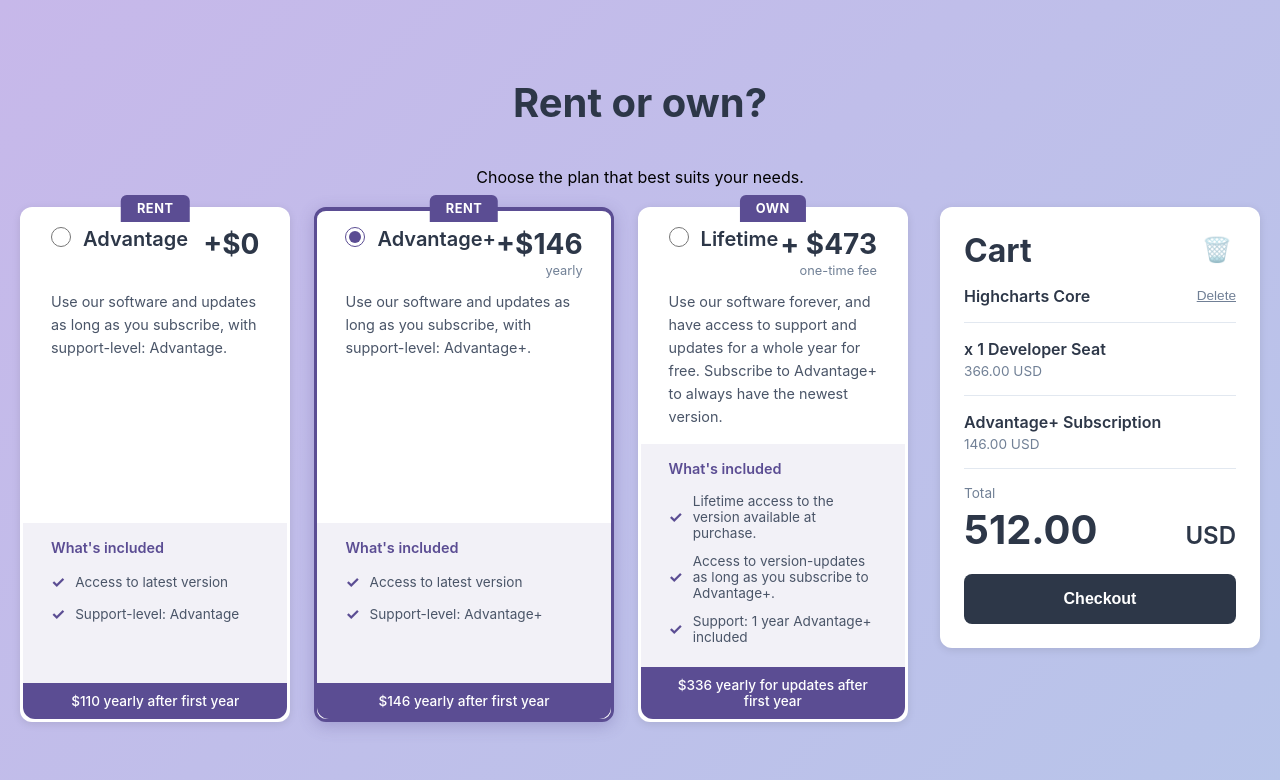
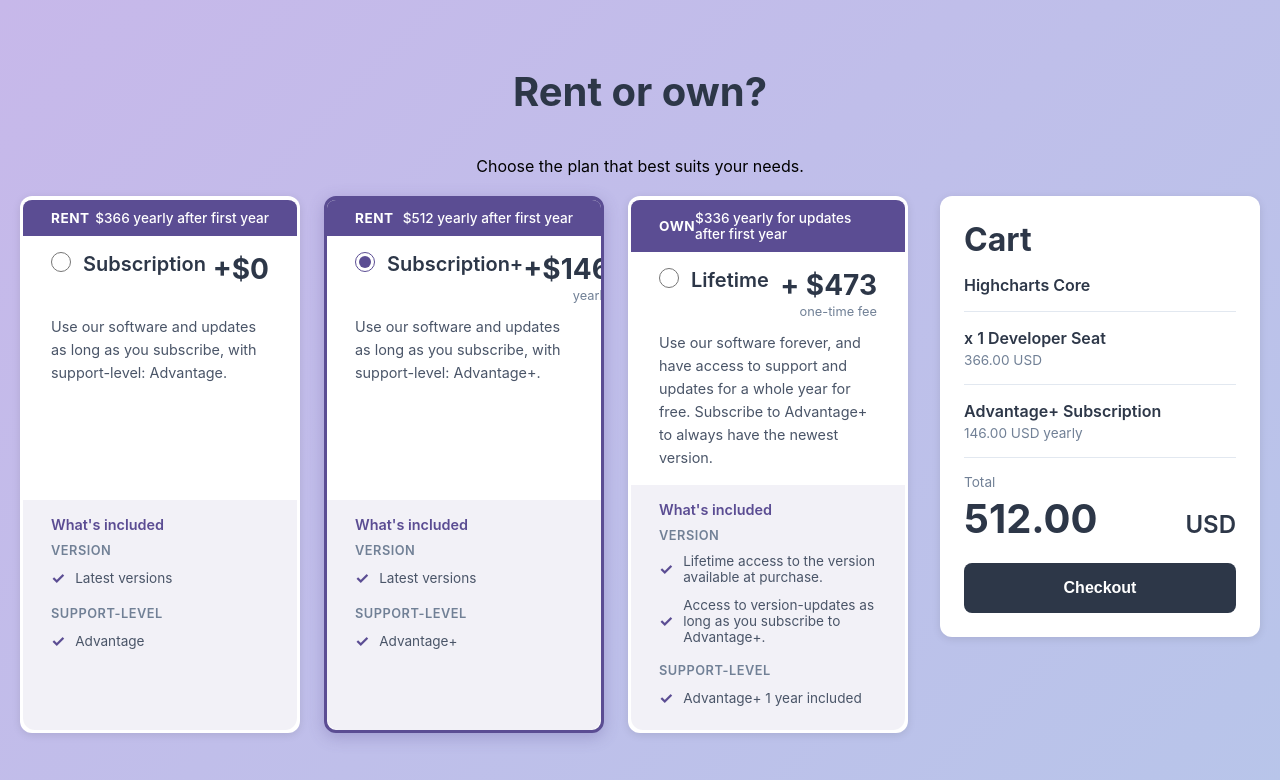
Before and after one commit to kennethknudsen/highsoft-shop-prototype, a React (Vite) app: page / in a window 1280 px wide. Shown: the top 780 px of the page. Built offline with nearby package versions, Linux system fonts and the light colour scheme.

Commit message:
Last changes

```diff
--- a/src/App.css
+++ b/src/App.css
@@ -46,7 +46,7 @@
   border: 3px solid transparent;
   box-shadow: 0 2px 8px rgba(0, 0, 0, 0.1);
   position: relative;
-  overflow: visible;
+  overflow: hidden;
   display: flex;
   flex-direction: column;
   height: 100%;
@@ -164,12 +164,23 @@
 .yearly-after-first {
   background: #5b4d93;
   color: white;
-  padding: 10px 28px;
+  padding: 10px 31px;
   font-size: 0.85rem;
   font-weight: 500;
-  margin: 0 -28px -24px -28px;
-  text-align: center;
-  border-radius: 0 0 12px 12px;
+  margin: -16px -31px 16px -31px;
+  display: flex;
+  justify-content: space-between;
+  align-items: center;
+}
+
+.yearly-label {
+  font-weight: 700;
+  text-transform: uppercase;
+  letter-spacing: 0.5px;
+}
+
+.yearly-price {
+  font-weight: 500;
 }
 
 .rent-own-description {
@@ -183,11 +194,11 @@
   margin-top: auto;
   padding: 16px 28px;
   background: rgba(91, 77, 147, 0.08);
-  border-radius: 0;
+  border-radius: 0 0 12px 12px;
   margin-left: -28px;
   margin-right: -28px;
-  margin-bottom: 0;
-  min-height: 160px;
+  margin-bottom: -24px;
+  min-height: 230px;
   display: flex;
   flex-direction: column;
 }
@@ -197,6 +208,19 @@
   font-weight: 600;
   color: #5b4d93;
   margin: 0 0 10px 0;
+}
+
+.footer-subheading {
+  font-size: 0.8rem;
+  font-weight: 600;
+  color: #718096;
+  margin: 12px 0 4px 0;
+  text-transform: uppercase;
+  letter-spacing: 0.5px;
+}
+
+.footer-subheading:first-of-type {
+  margin-top: 0;
 }
 
 .footer-item {
--- a/src/App.jsx
+++ b/src/App.jsx
@@ -7,15 +7,15 @@
   const topPlans = [
     {
       id: 'basic-subscription',
-      title: 'Advantage',
+      title: 'Subscription',
       badge: 'RENTED',
       description: 'Use our software and updates as long as you subscribe, with support-level: Advantage.',
       price: '+$0',
       priceSubtext: '',
-      yearlyAfterFirst: '$110 yearly after first year',
+      yearlyAfterFirst: '$366 yearly after first year',
       footer: {
-        updates: 'Access to latest version',
-        support: 'Support-level: Advantage'
+        updates: 'Latest versions',
+        support: 'Advantage'
       },
       cart: {
         licenseType: 'SaaS License',
@@ -28,22 +28,22 @@
     },
     {
       id: 'yearly-subscription',
-      title: 'Advantage+',
+      title: 'Subscription+',
       badge: 'RENTED',
       description: 'Use our software and updates as long as you subscribe, with support-level: Advantage+.',
       price: '+$146',
       priceSubtext: 'yearly',
-      yearlyAfterFirst: '$146 yearly after first year',
+      yearlyAfterFirst: '$512 yearly after first year',
       footer: {
-        updates: 'Access to latest version',
-        support: 'Support-level: Advantage+'
+        updates: 'Latest versions',
+        support: 'Advantage+'
       },
       cart: {
         licenseType: 'SaaS License',
         productName: 'Highcharts Core',
         seatPrice: 366,
         subscription: 'Advantage+ Subscription',
-        subscriptionNote: '146.00 USD',
+        subscriptionNote: '146.00 USD yearly',
         total: 512
       }
     },
@@ -58,14 +58,14 @@
       footer: {
         extra: 'Lifetime access to the version available at purchase.',
         updates: 'Access to version-updates as long as you subscribe to Advantage+.',
-        support: 'Support: 1 year Advantage+ included'
+        support: 'Advantage+ 1 year included'
       },
       cart: {
         licenseType: 'perpetual SaaS License',
         productName: 'Highcharts Core',
-        seatPrice: 366,
-        subscription: 'Lifetime License',
-        subscriptionNote: '473.00 USD',
+        seatPrice: 839,
+        subscription: 'Advantage+ Subscription',
+        subscriptionNote: 'First year included, then 335.60 USD yearly',
         total: 839
       }
     }
@@ -84,8 +84,9 @@
             className={`rent-own-card ${selectedPlan === plan.id ? 'selected' : ''} ${plan.badge.toLowerCase()}`}
             onClick={() => setSelectedPlan(plan.id)}
           >
-            <div className={`rent-own-tab ${plan.badge.toLowerCase()}`}>
-              {plan.badge === 'RENTED' ? 'RENT' : 'OWN'}
+            <div className="yearly-after-first">
+              <span className="yearly-label">{plan.badge === 'RENTED' ? 'RENT' : 'OWN'}</span>
+              <span className="yearly-price">{plan.yearlyAfterFirst}</span>
             </div>
             <div className="rent-own-header">
               <div className="rent-own-title-section">
@@ -113,6 +114,8 @@
 
             <div className="rent-own-footer">
               <h3 className="footer-heading">What's included</h3>
+
+              <h4 className="footer-subheading">Version</h4>
               {plan.footer.extra && (
                 <div className="footer-item">
                   <span className="footer-icon">✓</span>
@@ -123,13 +126,13 @@
                 <span className="footer-icon">✓</span>
                 <span>{plan.footer.updates}</span>
               </div>
+
+              <h4 className="footer-subheading">Support-level</h4>
               <div className="footer-item">
                 <span className="footer-icon">✓</span>
                 <span>{plan.footer.support}</span>
               </div>
             </div>
-
-            <div className="yearly-after-first">{plan.yearlyAfterFirst}</div>
           </div>
         ))}
         </div>
@@ -142,12 +145,10 @@
             <div className="shopping-cart">
               <div className="cart-header">
                 <h2 className="cart-title">Cart</h2>
-                <button className="cart-clear-btn">🗑️</button>
               </div>
 
               <div className="cart-product">
                 <span className="cart-product-name">{selectedPlanData.cart.productName}</span>
-                <button className="cart-delete-btn">Delete</button>
               </div>
 
               <div className="cart-divider"></div>
```
